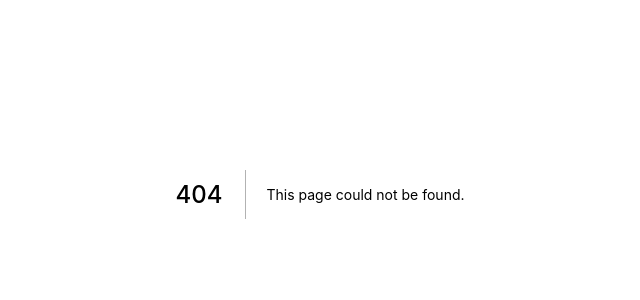
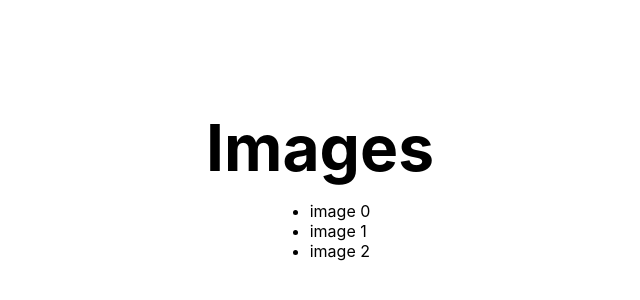
Before and after one commit to IlliaPruskii/image-sharing, a Next.js app: page /images in a window 1280 px wide. Before the commit this address had no page. Shown: the part 206-506 px from the top of the page, without its empty margins (320-960 px from the left). Built offline with nearby package versions, Linux system fonts and the light colour scheme.

Commit message:
image sharing

```diff
--- /dev/null
+++ b/pages/images/index.tsx
@@ -0,0 +1,32 @@
+import Link from 'next/link'
+import styles from '../../styles/Home.module.css'
+
+const Images = () => (
+  <div className={styles.container}>
+    <main className={styles.main}>
+      <h1 className={styles.title}>
+        Images
+      </h1>
+      <ul>
+        <li>
+          <Link href="/images/0">
+            <a>image 0</a>
+          </Link>
+        </li>
+        <li>
+          <Link href="/images/1">
+            <a>image 1</a>
+          </Link>
+        </li>
+        <li>
+          <Link href="/images/2">
+            <a>image 2</a>
+          </Link>
+        </li>
+      </ul>
+    </main>
+
+  </div>
+)
+
+export default  Images
--- a/pages/index.tsx
+++ b/pages/index.tsx
@@ -1,6 +1,7 @@
 import type { NextPage } from 'next'
 import Head from 'next/head'
 import Image from 'next/image'
+import Link from 'next/link'
 import styles from '../styles/Home.module.css'
 
 const Home: NextPage = () => {
@@ -18,6 +19,10 @@ const Home: NextPage = () => {
         <h1 className={styles.title}>
           Image sharing
         </h1>
+        <Link href="/images">
+          <a>images</a>
+        </Link>
+
       </main>
     </div>
   )
```
Also changed, not shown: pages/images/[id]/index.tsx (added, +54 -0 lines).
